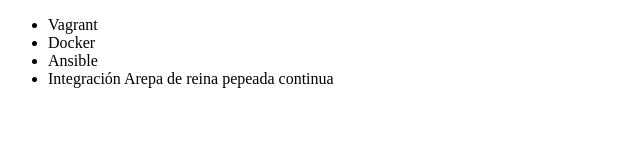
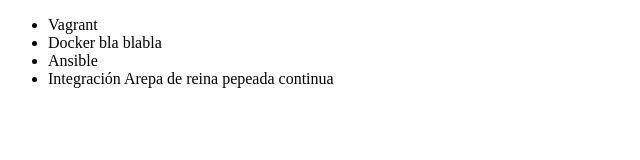
Before and after one commit to Isakyx/Prueba1, a plain HTML site: page index.html in a window 1280 px wide. Shown: the full height of the page, 0-640 px from the left. Drawn offline with Linux system fonts and the light colour scheme.

Commit message:
listo el pollo

```diff
--- a/index.html
+++ b/index.html
@@ -8,7 +8,7 @@
     <ul>
 
 <li>Vagrant</li>
-<li>Docker</li>
+<li>Docker bla blabla</li>
 <li>Ansible</li>
 <li>Integración Arepa de reina pepeada continua</li>
 
```
